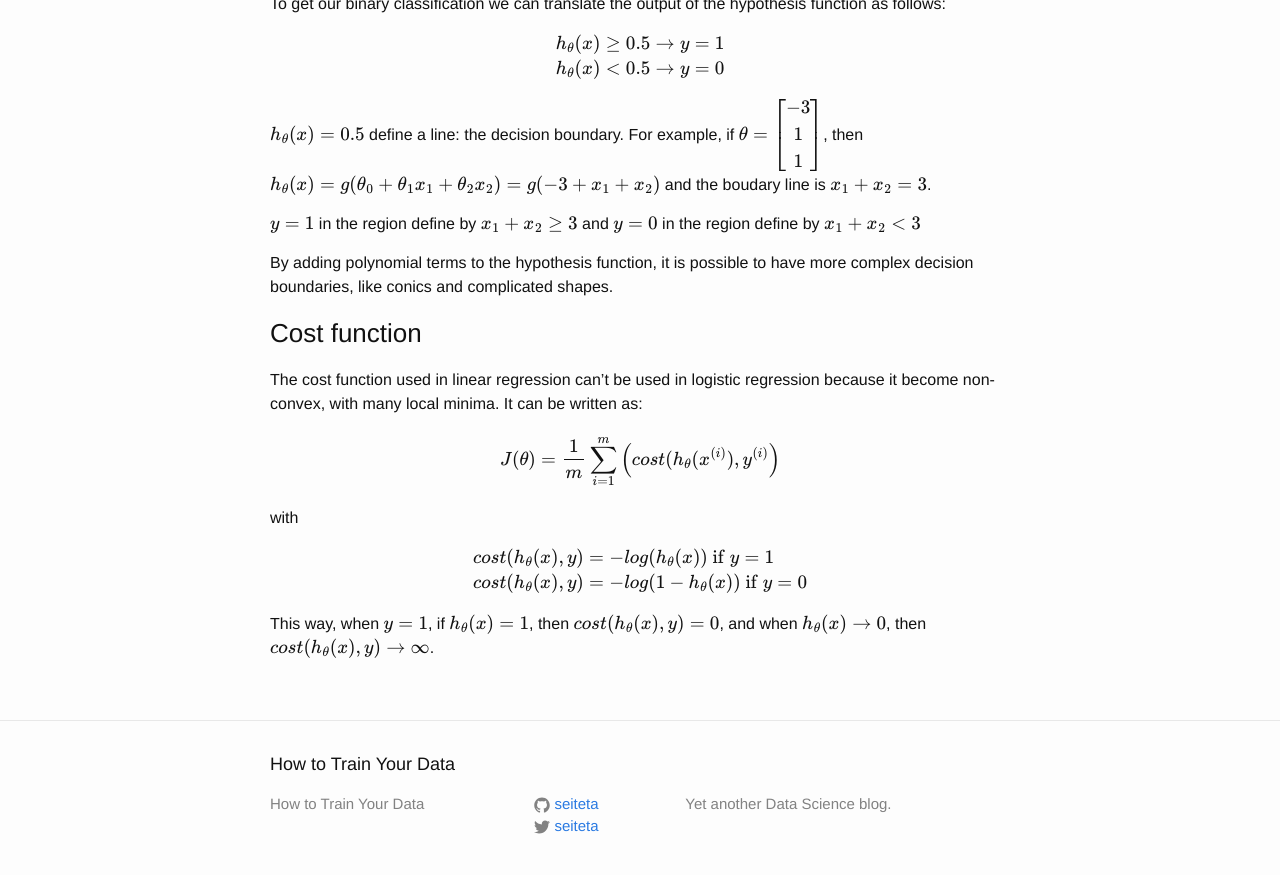
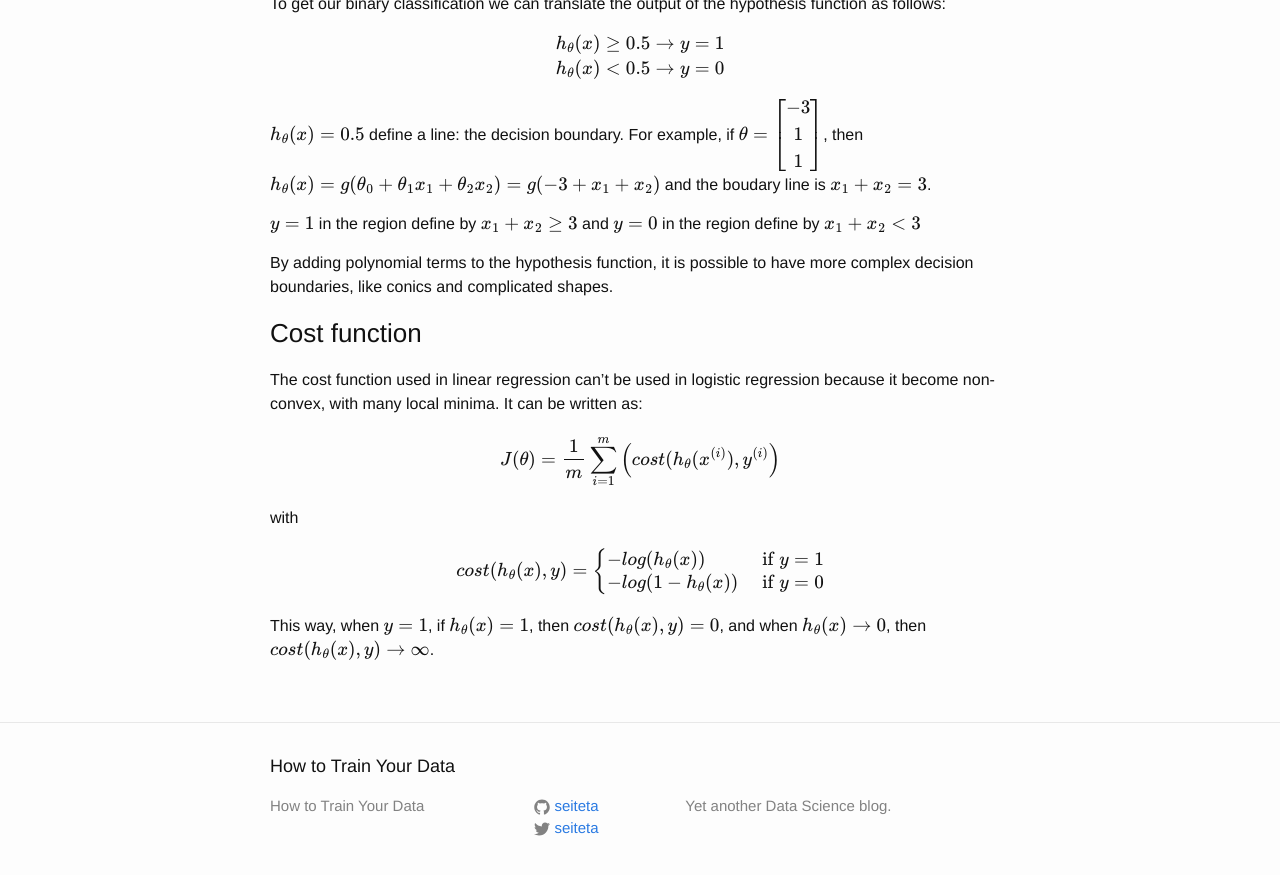
Before and after one commit to seiteta/seiteta.github.io_old, a Jekyll site: the page built from _posts/2014-12-04-machine-learning-notes.md, in a window 1280 px wide and 900 px high, scrolled down 5072 px. Shown: the top 875 px of the window. Built offline with Jekyll 4.4.1, drawn with Linux system fonts in a browser that asks for light colours; formulas are drawn with MathJax 3.

Commit message:
Update 2014-12-04-machine-learning-notes.md

```diff
--- a/_posts/2014-12-04-machine-learning-notes.md
+++ b/_posts/2014-12-04-machine-learning-notes.md
@@ -191,10 +191,11 @@ $$J(\theta) =  \dfrac{1}{m} \sum_{i=1}^{m} \left ( cost(h_\theta (x^{(i)}), y^{(
 with
 
 $$
-\begin{align}
-& cost(h_\theta(x),y)=−log(h_\theta(x))  \text{ if } y = 1 \\
-& cost(h_\theta(x),y)=−log(1−h_\theta(x)) \text{ if } y = 0 \\
-\end{align}
+cost(h_\theta(x),y) =
+\begin{cases}
+−log(h_\theta(x)) & \text{ if } y = 1 \\
+−log(1−h_\theta(x)) & \text{ if } y = 0 \\
+\end{cases}
 $$
 
 This way, when $$y = 1$$, if $$ h_\theta(x) = 1$$, then $$cost(h_\theta(x),y) = 0$$, and when $$ h_\theta(x) \rightarrow 0$$, then $$ cost(h_\theta(x),y) \rightarrow \infty$$.
```
